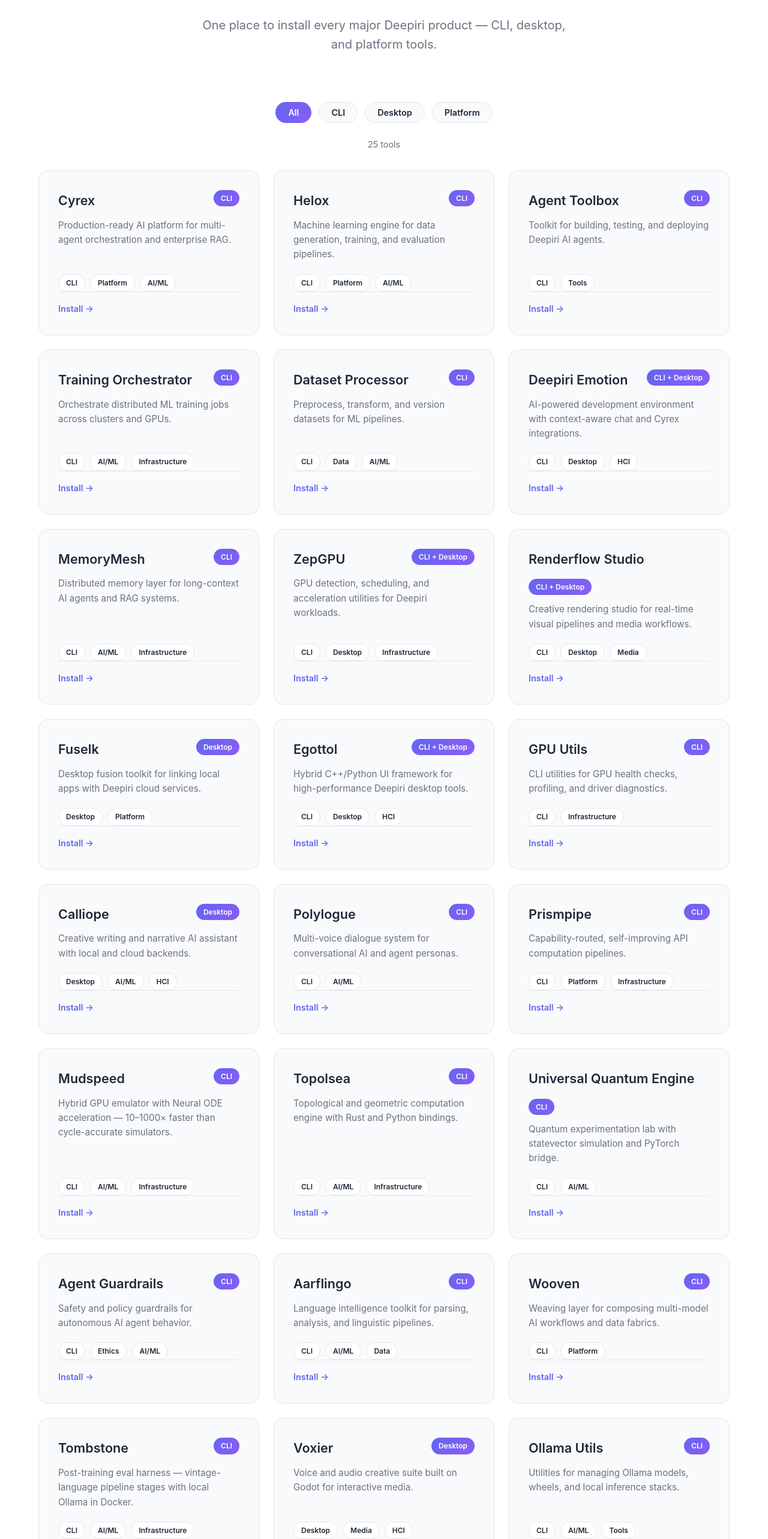
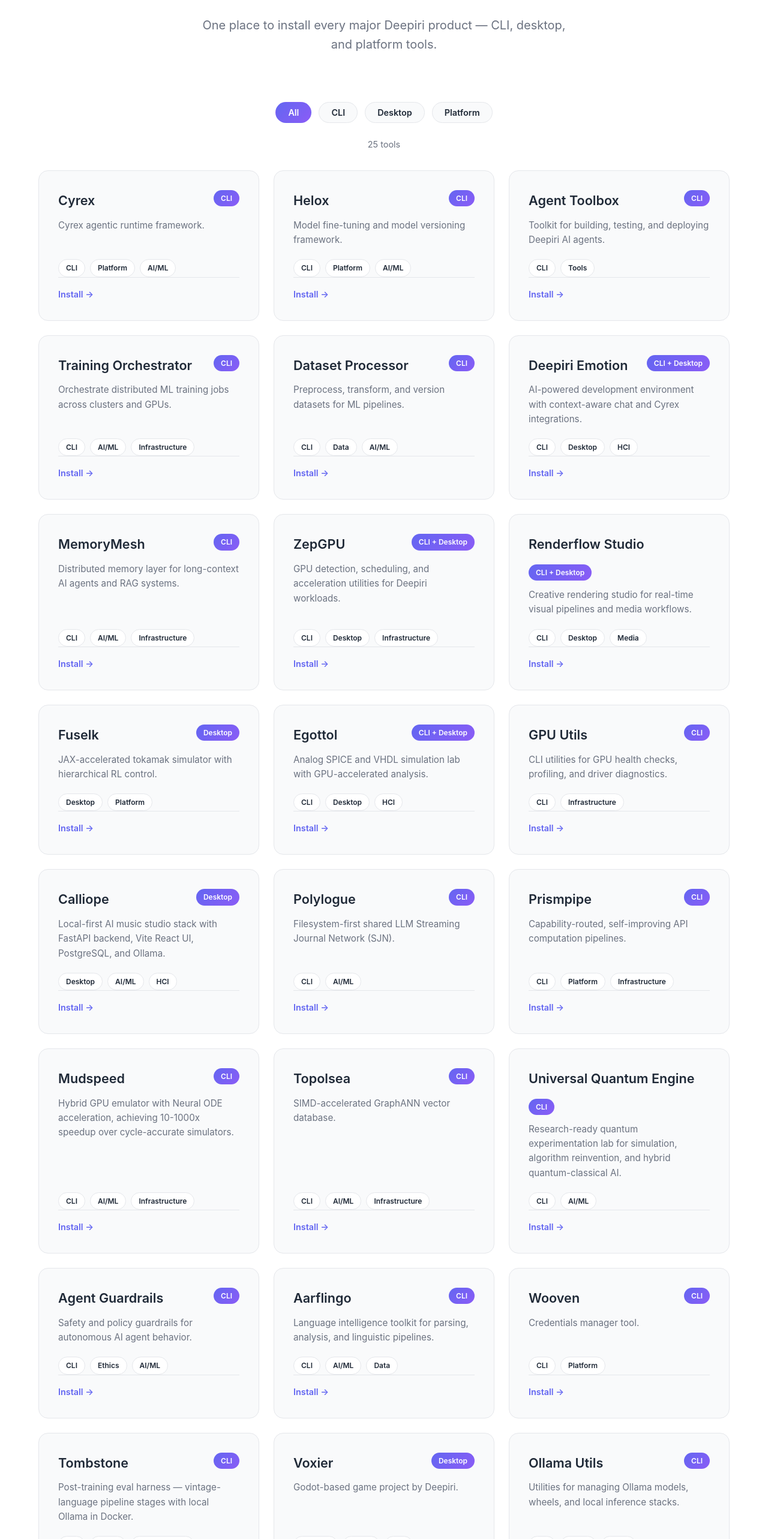
Before and after one commit to Team-Deepiri/deepiri-landing, a React (Vite) app: page /tools in a window 1280 px wide. Shown: the part 234-2800 px from the top of the page at 60% size. Built offline with nearby package versions, Linux system fonts and the light colour scheme.

Commit message:
Fix inaccurate tool descriptions

```diff
--- a/src/data/toolsCatalog.ts
+++ b/src/data/toolsCatalog.ts
@@ -43,7 +43,7 @@
   {
     slug: 'cyrex',
     name: 'Cyrex',
-    tagline: 'Production-ready AI platform for multi-agent orchestration and enterprise RAG.',
+    tagline: 'Cyrex agentic runtime framework.',
     repo: 'Team-Deepiri/diri-cyrex',
     installMode: 'terminal',
     tags: ['CLI', 'Platform', 'AI/ML'],
@@ -71,7 +71,7 @@
   {
     slug: 'helox',
     name: 'Helox',
-    tagline: 'Machine learning engine for data generation, training, and evaluation pipelines.',
+    tagline: 'Model fine-tuning and model versioning framework.',
     repo: 'Team-Deepiri/deepiri-platform',
     installMode: 'terminal',
     tags: ['CLI', 'Platform', 'AI/ML'],
@@ -256,7 +256,7 @@
   {
     slug: 'fuselk',
     name: 'Fuselk',
-    tagline: 'Desktop fusion toolkit for linking local apps with Deepiri cloud services.',
+    tagline: 'JAX-accelerated tokamak simulator with hierarchical RL control.',
     repo: 'Team-Deepiri/deepiri-fuselk',
     installMode: 'desktop',
     tags: ['Desktop', 'Platform'],
@@ -274,7 +274,7 @@
   {
     slug: 'egottol',
     name: 'Egottol',
-    tagline: 'Hybrid C++/Python UI framework for high-performance Deepiri desktop tools.',
+    tagline: 'Analog SPICE and VHDL simulation lab with GPU-accelerated analysis.',
     repo: 'Team-Deepiri/deepiri-egottol',
     installMode: 'both',
     tags: ['CLI', 'Desktop', 'HCI'],
@@ -325,7 +325,7 @@
   {
     slug: 'calliope',
     name: 'Calliope',
-    tagline: 'Creative writing and narrative AI assistant with local and cloud backends.',
+    tagline: 'Local-first AI music studio stack with FastAPI backend, Vite React UI, PostgreSQL, and Ollama.',
     repo: 'Team-Deepiri/deepiri-calliope',
     installMode: 'desktop',
     tags: ['Desktop', 'AI/ML', 'HCI'],
@@ -343,7 +343,7 @@
   {
     slug: 'polylogue',
     name: 'Polylogue',
-    tagline: 'Multi-voice dialogue system for conversational AI and agent personas.',
+    tagline: 'Filesystem-first shared LLM Streaming Journal Network (SJN).',
     repo: 'Team-Deepiri/deepiri-polylogue',
     installMode: 'terminal',
     tags: ['CLI', 'AI/ML'],
@@ -370,7 +370,7 @@
   {
     slug: 'mudspeed',
     name: 'Mudspeed',
-    tagline: 'Hybrid GPU emulator with Neural ODE acceleration — 10–1000× faster than cycle-accurate simulators.',
+    tagline: 'Hybrid GPU emulator with Neural ODE acceleration, achieving 10-1000x speedup over cycle-accurate simulators.',
     repo: 'Team-Deepiri/deepiri-mudspeed',
     installMode: 'terminal',
     tags: ['CLI', 'AI/ML', 'Infrastructure'],
@@ -407,7 +407,7 @@
   {
     slug: 'topolsea',
     name: 'Topolsea',
-    tagline: 'Topological and geometric computation engine with Rust and Python bindings.',
+    tagline: 'SIMD-accelerated GraphANN vector database.',
     repo: 'Team-Deepiri/deepiri-topolsea',
     installMode: 'terminal',
     tags: ['CLI', 'AI/ML', 'Infrastructure'],
@@ -427,7 +427,7 @@
   {
     slug: 'uqe',
     name: 'Universal Quantum Engine',
-    tagline: 'Quantum experimentation lab with statevector simulation and PyTorch bridge.',
+    tagline: 'Research-ready quantum experimentation lab for simulation, algorithm reinvention, and hybrid quantum-classical AI.',
     repo: 'Team-Deepiri/deepiri-uqe',
     installMode: 'terminal',
     tags: ['CLI', 'AI/ML'],
@@ -491,7 +491,7 @@
   {
     slug: 'wooven',
     name: 'Wooven',
-    tagline: 'Weaving layer for composing multi-model AI workflows and data fabrics.',
+    tagline: 'Credentials manager tool.',
     repo: 'Team-Deepiri/deepiri-wooven',
     installMode: 'terminal',
     tags: ['CLI', 'Platform'],
@@ -526,7 +526,7 @@
   {
     slug: 'voxier',
     name: 'Voxier',
-    tagline: 'Voice and audio creative suite built on Godot for interactive media.',
+    tagline: 'Godot-based game project by Deepiri.',
     repo: 'Team-Deepiri/deepiri-voxier',
     installMode: 'desktop',
     tags: ['Desktop', 'Media', 'HCI'],
@@ -557,7 +557,7 @@
   {
     slug: 'platform',
     name: 'Deepiri Platform',
-    tagline: 'Open-source command center: foundational stack for every Deepiri initiative.',
+    tagline: 'Main Deepiri monolith repository.',
     repo: 'Team-Deepiri/deepiri-platform',
     installMode: 'terminal',
     tags: ['CLI', 'Platform', 'Infrastructure'],
```
